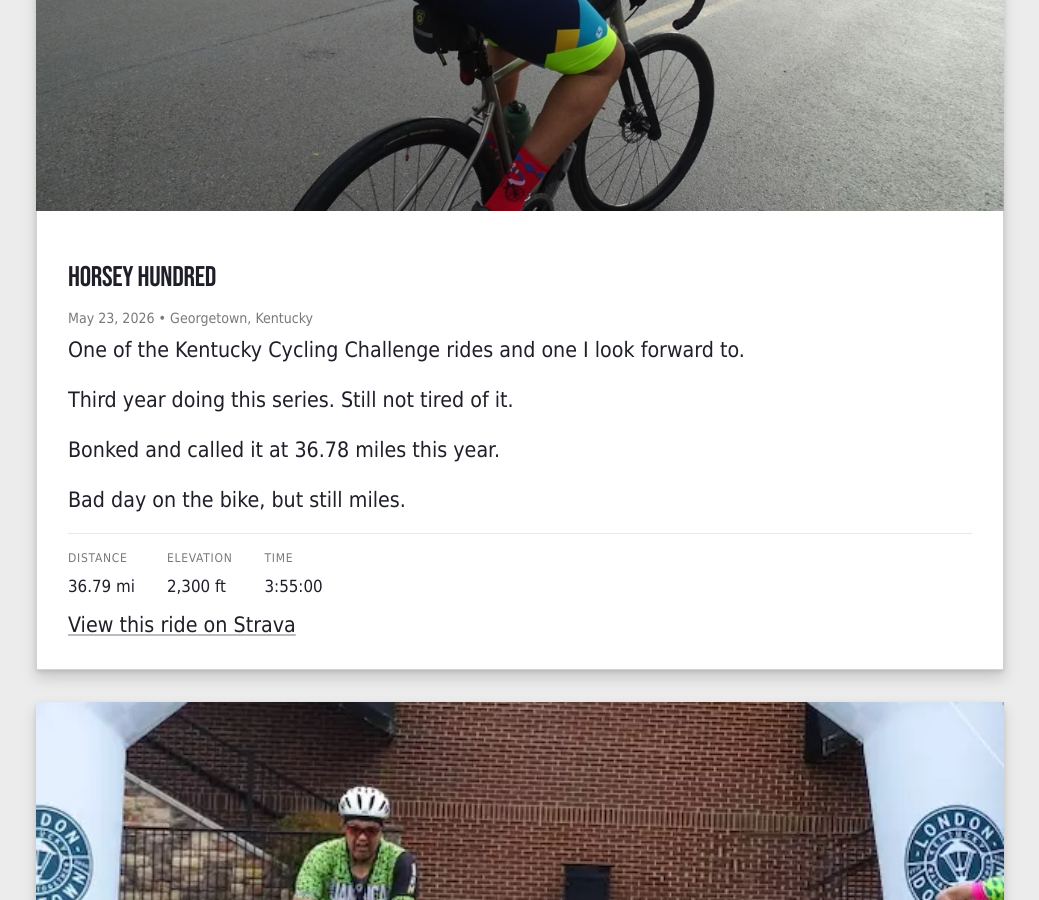
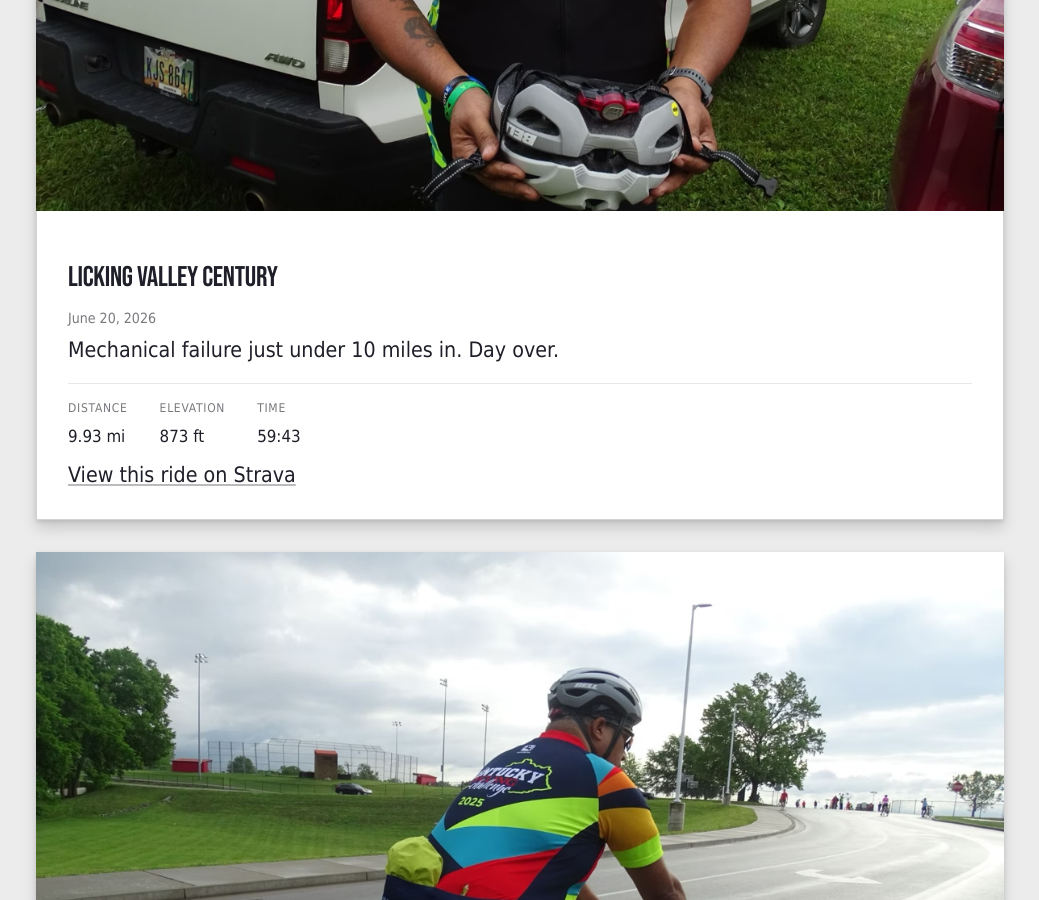
Before and after one commit to DaPenguin-Cycling/keep-riding, a Jekyll site: the page built from event.html, in a window 1280 px wide and 900 px high, scrolled down 3203 px. Shown: the whole window, without its empty margins (120-1159 px from the left). Built offline with Jekyll 4.4.1, drawn with Linux system fonts in a browser that asks for light colours.

Commit message:
Add the Licking Valley Century card
June 20, 2026. Sits between Limestone and Horsey Hundred in date order and
picks up its figures from the Strava fetch automatically: 9.93 mi, 873 ft,
59:43, single activity so it links.

That 9.93 confirms the account of the mechanical — it went just under ten
miles in.

Closing copy is a draft pending approval, flagged as such in the data file.

Also stops the time reading 0:59:43 on a sub-hour ride; the hour is only
printed when there is one.

Co-Authored-By: Claude Opus 5 <noreply@anthropic.com>

```diff
--- a/_data/rides.yml
+++ b/_data/rides.yml
@@ -49,6 +49,19 @@ completed:
     image_alt: Anthony Brown riding through the finish arch at the Limestone Cycling Tour
     image_w: 607
     image_h: 640
+
+  - name: Licking Valley Century
+    dates: [2026-06-20]
+    meta: "June 20, 2026"
+    # A mechanical ended this one. Strava logs 9.93 mi, which matches "roughly
+    # 10 miles in". Wording below is a draft pending Melanie's approval.
+    body:
+      - Mechanical failure just under 10 miles in. Day over.
+    image: licking-valley.avif
+    image_srcset: licking-valley-p-500.avif 500w, licking-valley.avif 1200w
+    image_alt: Anthony Brown holding his helmet in a Kentucky Cycling Challenge jersey before the ride
+    image_w: 1200
+    image_h: 900
 
   - name: Horsey Hundred
     dates: [2026-05-23]
--- a/event.html
+++ b/event.html
@@ -114,7 +114,8 @@ description: See where Anthony Brown is riding, where he's been, and the cycling
             <dl class="ride-stats">
               <div><dt>Distance</dt><dd>{{ dist | round: 2 }} mi</dd></div>
               <div><dt>Elevation</dt><dd>{% if elev >= 1000 %}{{ elev | divided_by: 1000 }},{{ elev | modulo: 1000 | prepend: "00" | slice: -3, 3 }}{% else %}{{ elev }}{% endif %} ft</dd></div>
-              <div><dt>Time</dt><dd>{{ hours }}:{{ mins }}:{{ ss }}</dd></div>
+              {%- comment -%} Drop a leading 0: so a sub-hour ride reads 59:43, not 0:59:43. {%- endcomment -%}
+              <div><dt>Time</dt><dd>{% if hours > 0 %}{{ hours }}:{% endif %}{{ mins }}:{{ ss }}</dd></div>
             </dl>
             {%- comment -%} Only one activity behind the figures can be linked honestly. {%- endcomment -%}
             {%- if matched == 1 %}{%- assign strava_url = single_url -%}{%- else %}{%- assign strava_url = "" -%}{%- endif %}
```
Also changed, not shown: images/licking-valley-p-500.avif (added), images/licking-valley.avif (added), images/licking-valley.jpeg (added).
